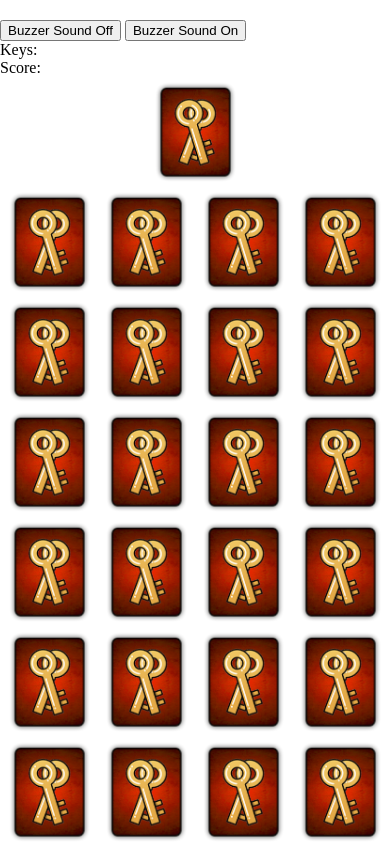
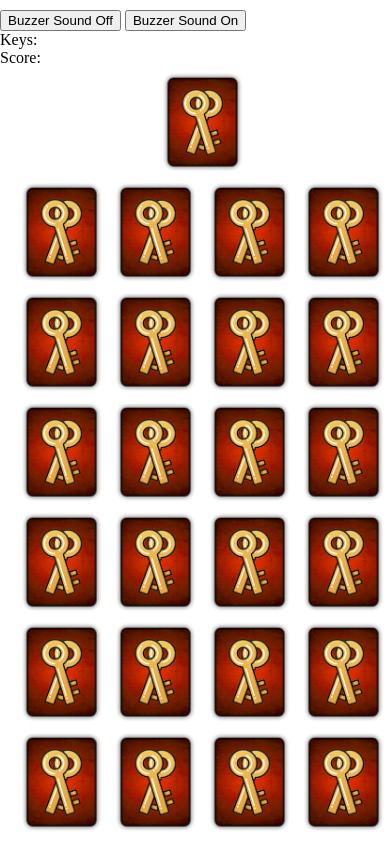
Before and after one commit to RGCallum/MajorKeysGame2, a plain HTML site: page index.html in a window 390 px wide. Drawn offline with Linux system fonts and the light colour scheme.

Commit message:
changed flex basis width

```diff
--- a/style.css
+++ b/style.css
@@ -3,7 +3,7 @@
 }
 
 body {
-    margin: 20px 0;
+    margin: 10px 0;
 }
 
 .grid {
@@ -37,6 +37,7 @@ body {
 .card, .back, .front {
     height: 150px;
     width: 130px;
+    flex-basis: 110px;
 
 }
 
@@ -61,6 +62,8 @@ body {
     .card, .back, .front {
         height: 100px;
         width: 85px;
+        justify-content: center;
+        flex-basis: 70px;
 
     }
   }
```
